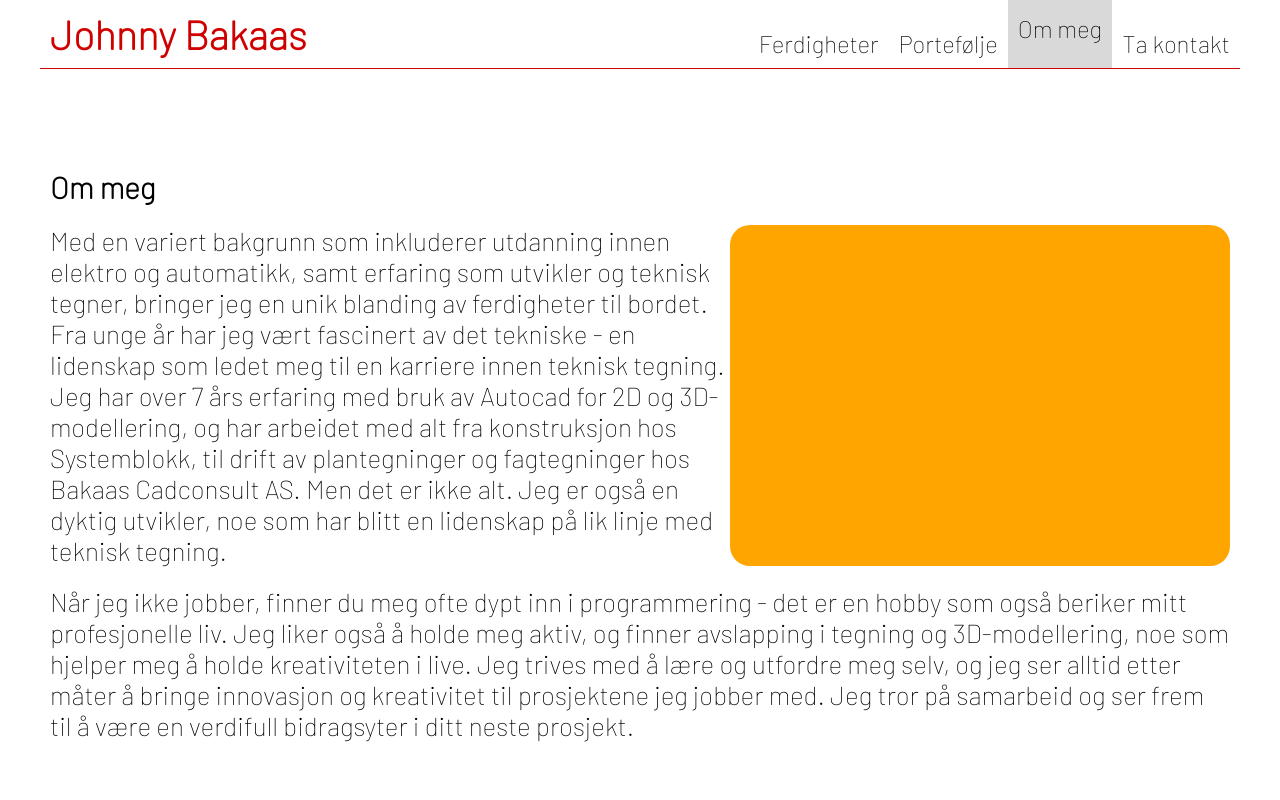
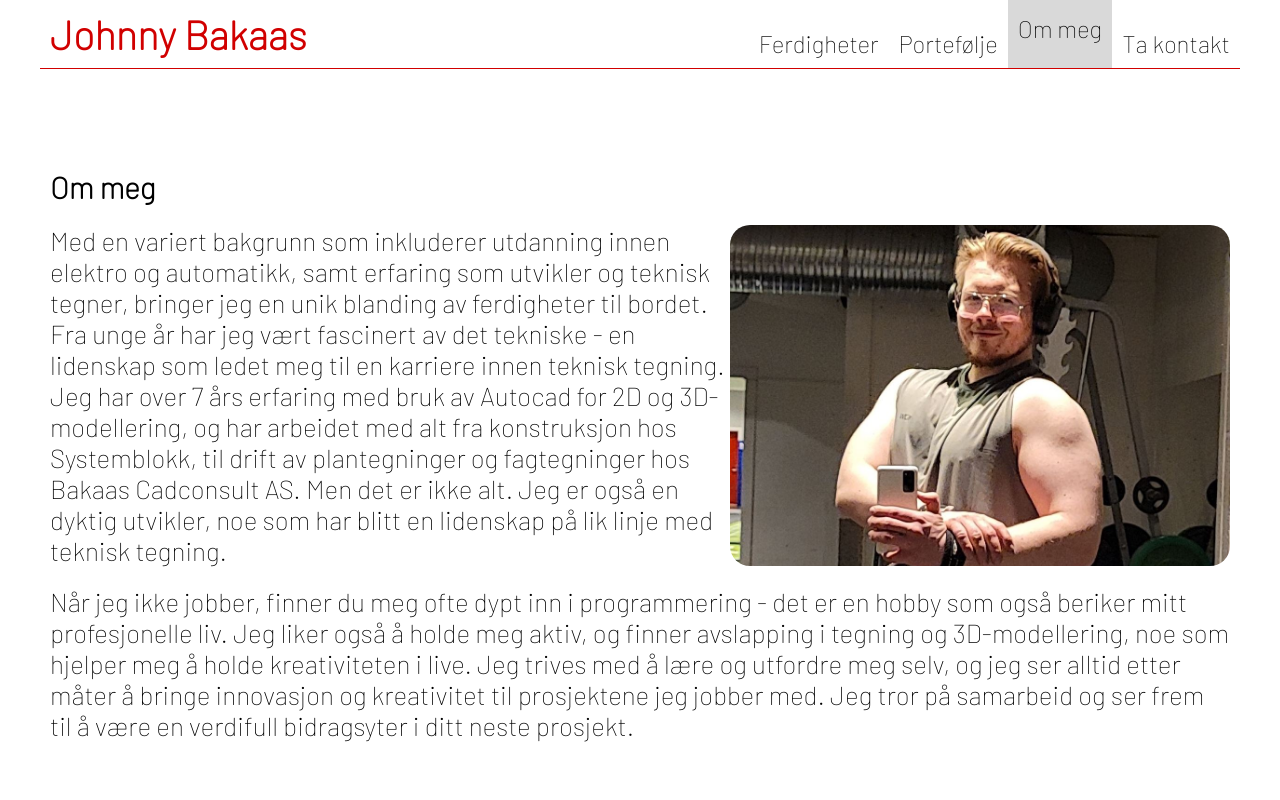
Before and after one commit to JohnnyBakaas/JohnnyBakaasPersonligSide, a React (Vite) app in the folder vite-project/: page /om-meg in a window 1280 px wide. Shown: the top 800 px of the page. Built offline with nearby package versions, Linux system fonts and the light colour scheme.

Commit message:
Midlertidig bilde av meg lagt til der det passer

```diff
--- a/vite-project/src/components/AboutMe.jsx
+++ b/vite-project/src/components/AboutMe.jsx
@@ -4,6 +4,11 @@ import ContentContainer from "./ContentContainer";
 import StyledH2 from "./StyledH2";
 import StyledP from "./StyledP";
 import StyledFirstParagraph from "./StyledFirstParagraph";
+import BildeAvMeg from "./images/BildeAvMeg.jpg";
+
+const HomeImage = styled(ArticleImageParent)`
+  background-image: url(${BildeAvMeg});
+`;
 
 const AboutMe = () => {
   return (
@@ -22,7 +27,7 @@ const AboutMe = () => {
           noe som har blitt en lidenskap på lik linje med teknisk tegning.
         </StyledP>
 
-        <ArticleImageParent />
+        <HomeImage />
       </StyledFirstParagraph>
 
       <StyledP>
--- a/vite-project/src/components/ArticleImageParent.jsx
+++ b/vite-project/src/components/ArticleImageParent.jsx
@@ -6,7 +6,7 @@ const ArticleImageParent = styled.div`
   width: 500px;
   min-height: 100px;
   border-radius: 20px;
-  background-color: orange;
+  background-color: rgb(209, 0, 0);
   background-position: center; /* Center the image */
   background-repeat: no-repeat; /* Do not repeat the image */
   background-size: cover; /* Resize the background image to cover the entire container */
--- a/vite-project/src/components/Home.jsx
+++ b/vite-project/src/components/Home.jsx
@@ -5,8 +5,11 @@ import ContentContainer from "./ContentContainer";
 import StyledH2 from "./StyledH2";
 import StyledP from "./StyledP";
 import StyledFirstParagraph from "./StyledFirstParagraph";
+import BildeAvMeg from "./images/BildeAvMeg.jpg";
 
-const HomeImage = styled(ArticleImageParent)``;
+const HomeImage = styled(ArticleImageParent)`
+  background-image: url(${BildeAvMeg});
+`;
 
 const StyledHomeButonContainer = styled.div`
   display: flex;
```
Also changed, not shown: vite-project/src/components/images/BildeAvMeg.jpg (added).
